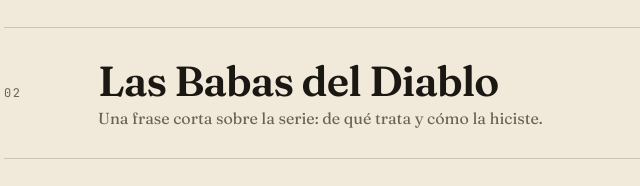
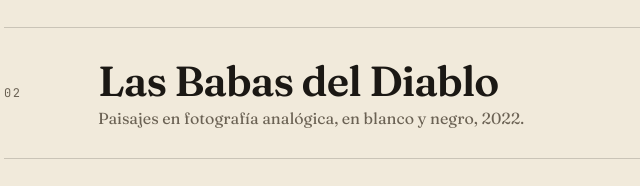
Before and after one commit to bonnetjuan-cell/bonnetjuan-cell.github.io, a plain HTML site: page index.html in a window 1280 px wide. Shown: the part 979-1165 px from the top of the page, 70-710 px from the left. Drawn offline with Linux system fonts and the light colour scheme.

Commit message:
Serie 02: descripcion
Co-Authored-By: Claude Sonnet 5.5 <noreply@anthropic.com>
Claude-Session: https://claude.ai/code/session_0112Za4ogWR61LaUWgVFJFW3

```diff
--- a/index.html
+++ b/index.html
@@ -178,7 +178,7 @@
       </a>
       <a class="work" href="#">
         <span class="num mono">02</span>
-        <h3>Las Babas del Diablo<small>Una frase corta sobre la serie: de qué trata y cómo la hiciste.</small></h3>
+        <h3>Las Babas del Diablo<small>Paisajes en fotografía analógica, en blanco y negro, 2022.</small></h3>
         <span class="kind mono">Fotografía analógica · 2022</span>
         <span class="arrow">↗</span>
       </a>
```
